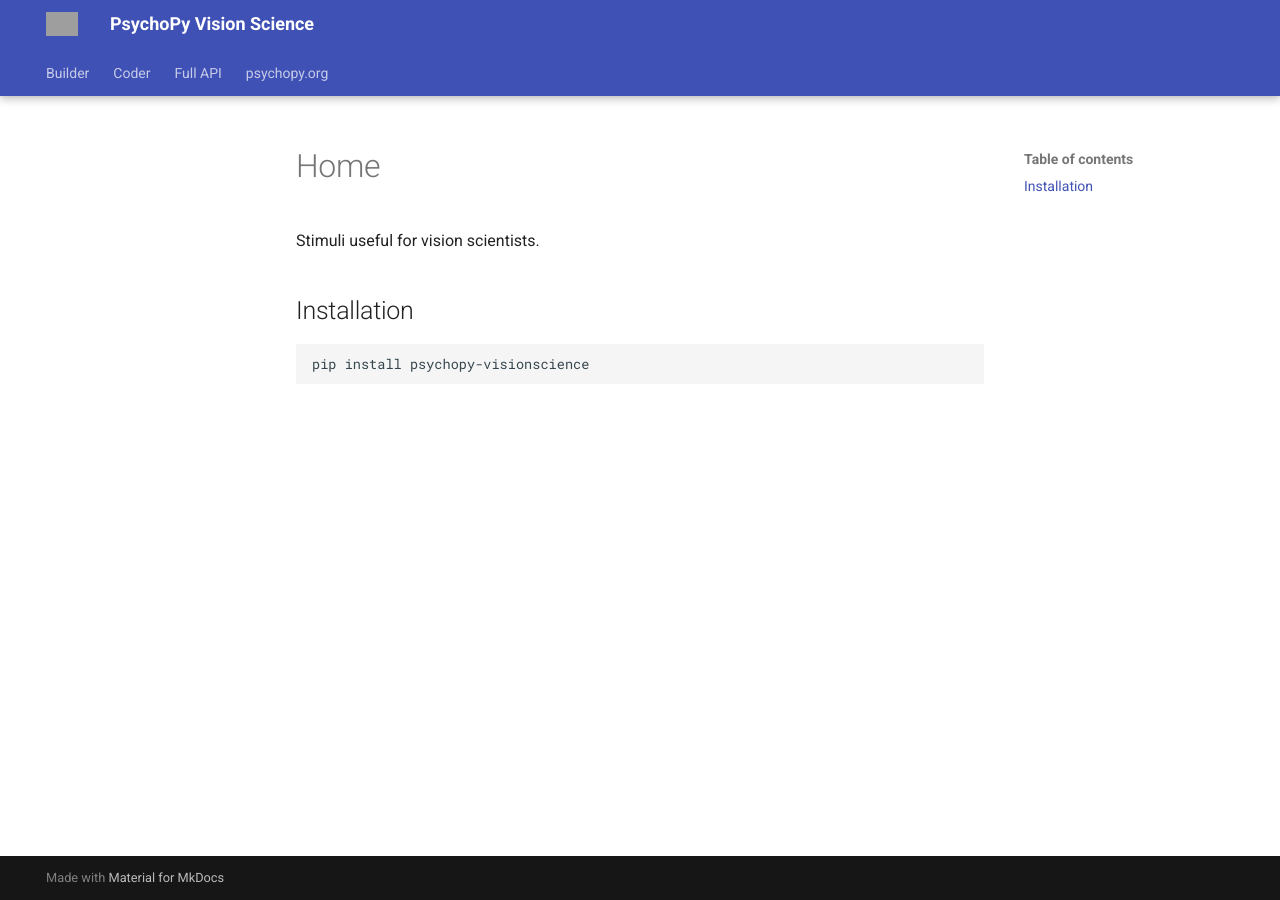
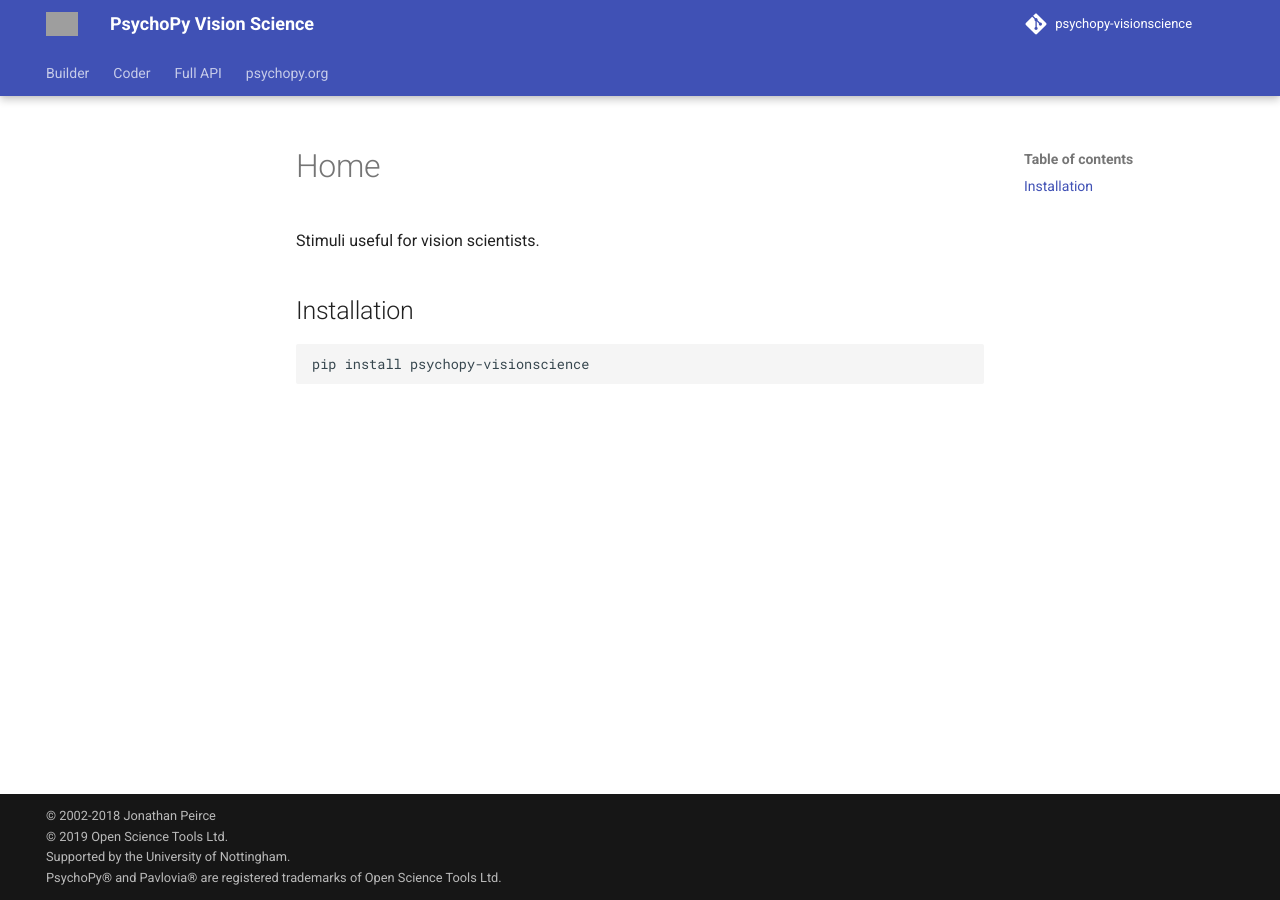
Before and after one commit to psychopy/psychopy-visionscience, an MkDocs documentation site: the page built from docs_mkdocs/index.md, in a window 1280 px wide. Built offline with MkDocs 1.6.1 and Material for MkDocs 9.7.7, drawn with Linux system fonts in a browser that asks for light colours; comment, search, counter and statistics services are not loaded.

Commit message:
enh: Changes from base repo

```diff
--- a/mkdocs.yml
+++ b/mkdocs.yml
@@ -1,6 +1,13 @@
 site_name: PsychoPy Vision Science
 docs_dir: docs_mkdocs
 site_dir: docs
+copyright: |
+  © 2002-2018 Jonathan Peirce</br>
+  © 2019 Open Science Tools Ltd.</br>
+  Supported by the University of Nottingham.</br>
+  PsychoPy® and Pavlovia® are registered trademarks of Open Science Tools Ltd.
+repo_url: https://github.com/TEParsons/psychopy-visionscience
+repo_name: psychopy-visionscience
 
 theme:
   name: material
@@ -11,12 +18,14 @@
     - navigation.sections
     - navigation.tabs
     - navigation.tabs.sticky
+    - navigation.footer
   logo: style/logo@2x.png
   favicon: style/favicon.png
   palette:
     scheme: psychopy
-  repo_url: https://github.com/TEParsons/psychopy-example-plugin
-  repo_icon: fontawesome/brands/github
+
+extra:
+  generator: false
 
 extra_css:
   - style/psychopy.css
@@ -34,7 +43,7 @@
           paths: [.]
           options:
             docstring_style: numpy
-            show_root_heading: true
+            show_root_heading: false
             show_submodules: true
             inherited_members: true
             group_by_category: true
```
Also changed, not shown: 1 other file.
